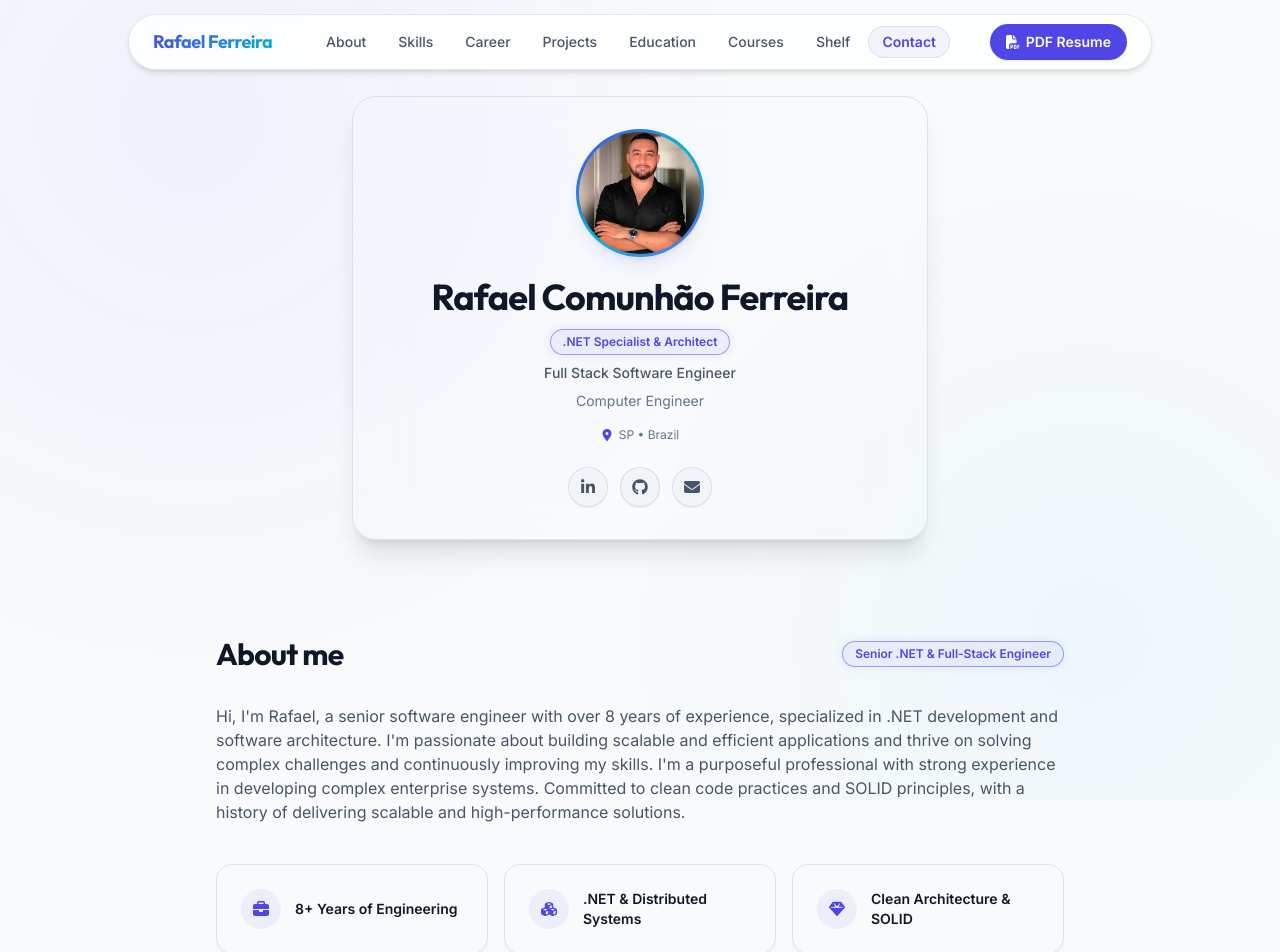
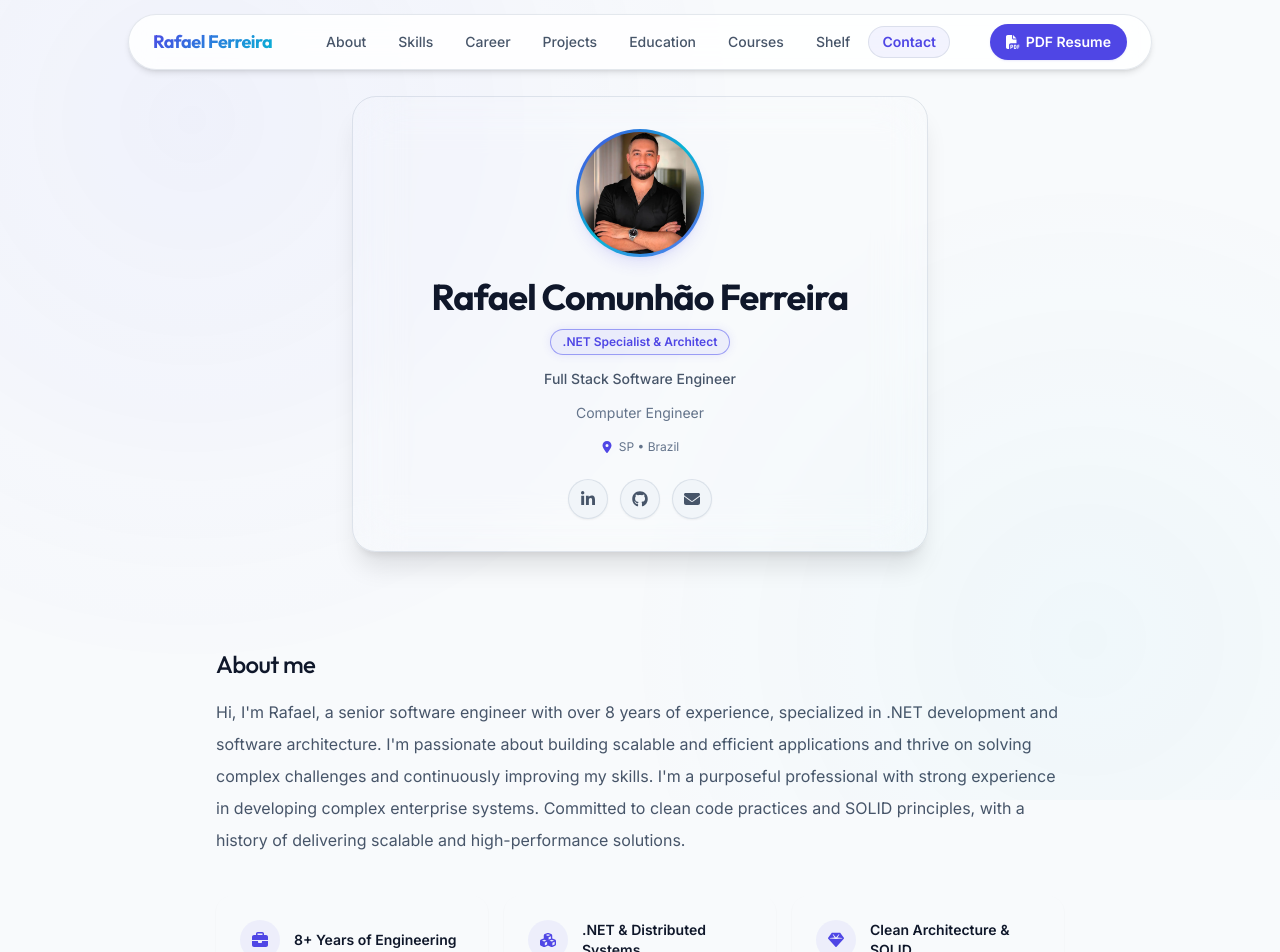
Before and after one commit to rafaelchampion/InteractiveCV, a Next.js app: page / in a window 1280 px wide. Shown: the top 952 px of the page. Built offline with nearby package versions, Linux system fonts and the light colour scheme.

Commit message:
feat(card): adicionar prop gradient com gradiente do canto inferior esquerdo ao superior direito (ref #14)

```diff
--- a/src/components/sections/About.tsx
+++ b/src/components/sections/About.tsx
@@ -18,7 +18,7 @@ export const About: React.FC = () => {
         badgeText={t('status_available')}
       />
 
-      <Text variant="body" className="mb-10 text-sm sm:text-base">
+      <Text variant="body" className="mb-10">
         {t('about_content')}
       </Text>
 
--- a/src/components/sections/Philosophy.tsx
+++ b/src/components/sections/Philosophy.tsx
@@ -28,10 +28,9 @@ export const Philosophy: React.FC = () => {
         {/* Featured Card: AI as Force Multiplier */}
         <Card
           variant="default"
-          className="md:col-span-2 p-6 sm:p-8 relative overflow-hidden group"
+          gradient
+          className="md:col-span-2 p-6 sm:p-8 group"
         >
-          <div className="absolute top-0 right-0 w-64 h-64 bg-accent-subtle rounded-full blur-3xl pointer-events-none -mr-16 -mt-16 opacity-40 group-hover:opacity-80 transition-opacity" />
-
           <Heading level={3} className="gradient-text flex items-center gap-2.5 mb-3">
             <FaWandMagicSparkles className="text-accent-primary shrink-0" />
             <span>{t('interests_ai_title')}</span>
--- a/src/components/ui/Card.tsx
+++ b/src/components/ui/Card.tsx
@@ -2,27 +2,41 @@ import React from 'react';
 
 interface CardProps extends React.HTMLAttributes<HTMLDivElement> {
   variant?: 'default' | 'elevated' | 'glass';
+  gradient?: boolean;
   children: React.ReactNode;
   className?: string;
 }
 
 export const Card: React.FC<CardProps> = ({
   variant = 'default',
+  gradient = false,
   children,
   className = '',
   ...props
 }) => {
   const styles = {
     default:
-      'bg-bg-surface/70 border border-border-subtle rounded-2xl p-5 sm:p-6 transition-all duration-300 hover:border-border-medium hover:bg-bg-surface shadow-sm',
+      'bg-bg-surface/70 rounded-2xl p-5 sm:p-6 transition-all duration-300 hover:border-border-medium hover:bg-bg-surface shadow-sm',
     elevated:
-      'bg-bg-elevated/80 border border-border-subtle rounded-2xl p-5 sm:p-6 transition-all duration-300 hover:border-border-medium hover:bg-bg-surface shadow-sm',
+      'bg-bg-elevated/80 border border-subtle rounded-2xl p-5 sm:p-6 transition-all duration-300 hover:border-border-medium hover:bg-bg-surface shadow-sm',
     glass:
-      'bg-bg-glass backdrop-blur-xl border border-border-subtle rounded-2xl p-5 sm:p-6 transition-all duration-300 shadow-sm',
+      'bg-bg-glass backdrop-blur-xl border border-subtle rounded-2xl p-5 sm:p-6 transition-all duration-300 shadow-sm',
   };
 
   return (
-    <div className={`${styles[variant]} ${className}`} {...props}>
+    <div
+      className={`${styles[variant]} ${gradient ? 'relative overflow-hidden' : ''} ${className}`}
+      {...props}
+    >
+      {gradient && (
+        <div
+          className="absolute inset-0 pointer-events-none transition-opacity duration-300"
+          style={{
+            background:
+              'linear-gradient(to top right, transparent 0%, transparent 20%, var(--accent-subtle) 100%)',
+          }}
+        />
+      )}
       {children}
     </div>
   );
--- a/src/components/ui/SectionHeader.tsx
+++ b/src/components/ui/SectionHeader.tsx
@@ -19,16 +19,17 @@ export const SectionHeader: React.FC<SectionHeaderProps> = ({
 }) => {
   return (
     <div
-      className={`flex flex-col sm:flex-row sm:items-center justify-between gap-3 mb-6 sm:mb-8 ${className}`}
+      className={`flex flex-col sm:flex-row sm:items-center justify-between gap-3 mb-2 sm:mb-4 ${className}`}
     >
       <div className="flex items-center gap-3">
         <Heading level={2}>{title}</Heading>
       </div>
 
-      <div className="flex items-center gap-3">
-        {action}
-        {badgeText && <Badge variant={badgeVariant}>{badgeText}</Badge>}
-      </div>
+      {action && (
+        <div className="flex items-center gap-3">
+          {action}
+        </div>
+      )}
     </div>
   );
 };
--- a/src/components/ui/Typography.tsx
+++ b/src/components/ui/Typography.tsx
@@ -14,7 +14,7 @@ export const Heading: React.FC<HeadingProps> = ({
 }) => {
   const styles = {
     1: 'font-heading font-bold text-3xl sm:text-4xl text-text-primary tracking-tight',
-    2: 'font-heading font-bold text-2xl sm:text-3xl text-text-primary tracking-tight',
+    2: 'font-heading font-medium weight-500 text-xl sm:text-2xl text-text-primary tracking-tight',
     3: 'font-heading font-bold text-lg sm:text-xl text-text-primary',
     4: 'font-heading font-semibold text-base sm:text-lg text-text-primary',
   };
@@ -44,7 +44,7 @@ export const Text: React.FC<TextProps> = ({
 }) => {
   const styles = {
     lead: 'text-base sm:text-lg text-text-primary leading-relaxed',
-    body: 'text-sm sm:text-md text-text-secondary leading-relaxed',
+    body: 'text-sm sm:text-base text-text-secondary !leading-8',
     muted: 'text-xs sm:text-sm text-text-tertiary leading-relaxed',
     small: 'text-xs text-text-secondary leading-normal',
     mono: 'font-mono text-xs sm:text-sm text-text-secondary',
```
